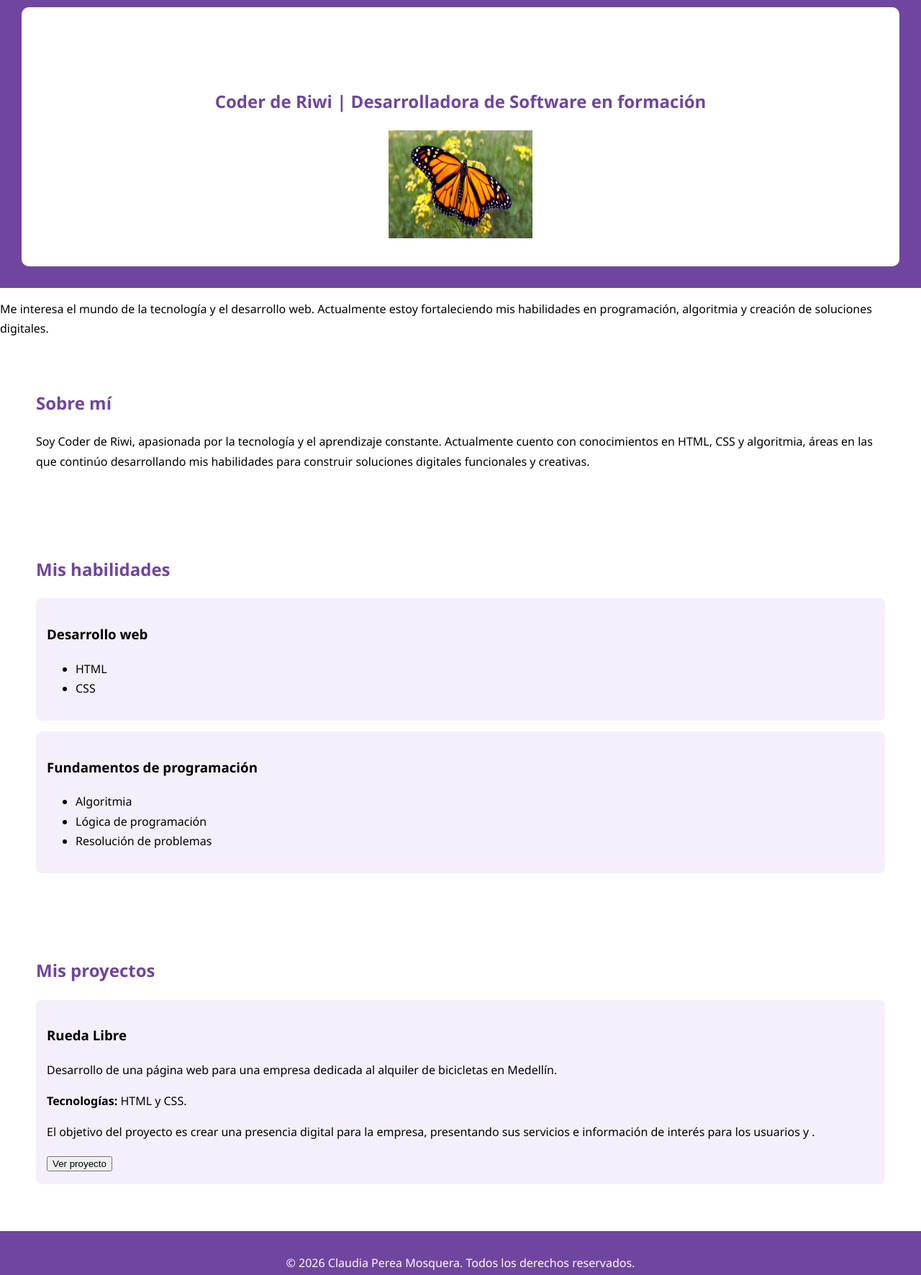
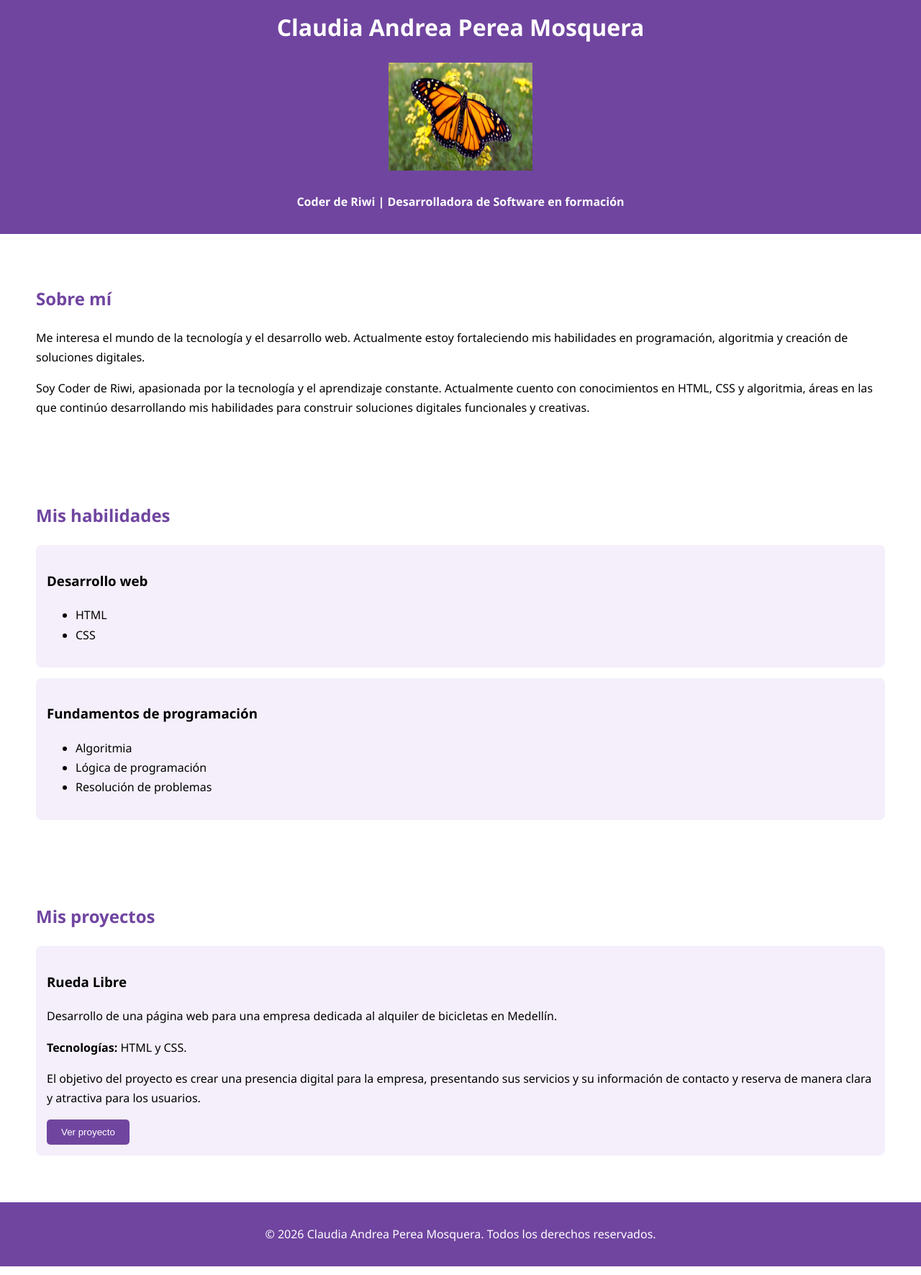
Before and after one commit to claudianperea/mi-perfil, a plain HTML site: page index.html in a window 1280 px wide. Shown: the part 20-1791 px from the top of the page at 72% size. Drawn offline with Linux system fonts and the light colour scheme.

Commit message:
feat(web): perfil mas estilizado

```diff
--- a/css/styles.css
+++ b/css/styles.css
@@ -51,3 +51,12 @@ color: white;
 text-align: center;
 padding: 15px;
 }
+
+button {
+    background-color: #7045a0;
+    color: white;
+    border: none;
+    padding: 10px 20px;
+    border-radius: 5px;
+    cursor: pointer;
+}
--- a/index.html
+++ b/index.html
@@ -8,25 +8,17 @@
 </head>
 <body>
     <header>
-        <section id="inicio">
-            <h1>Claudia Perea</h1>
-            <h2>Coder de Riwi | Desarrolladora de Software en formación</h2>
-
-            <img src="../mi-perfil/img/mariposa.jpg" alt="Foto de perfil de Claudia Perea" width="200" height="150">
-
-
+        <h1>Claudia Andrea Perea Mosquera</h1>
+                    <img src="../mi-perfil/img/mariposa.jpg" alt="Foto de perfil de Claudia Andrea Perea Mosquera" width="200" height="150">
+            <h4>Coder de Riwi | Desarrolladora de Software en formación</h4>
     </header>
-
-     <p>
-                Me interesa el mundo de la tecnología y el desarrollo web.
-                Actualmente estoy fortaleciendo mis habilidades en programación,
-                algoritmia y creación de soluciones digitales.
-            </p>
-        </section>
 
         <section id="sobre-mi">
             <h2>Sobre mí</h2>
-
+            <p>Me interesa el mundo de la tecnología y el desarrollo web.
+            Actualmente estoy fortaleciendo mis habilidades en programación,
+            algoritmia y creación de soluciones digitales.
+            </p>
             <p>
                 Soy Coder de Riwi, apasionada por la tecnología y el aprendizaje
                 constante. Actualmente cuento con conocimientos en HTML, CSS
@@ -73,8 +65,8 @@
 
                 <p>
                     El objetivo del proyecto es crear una presencia digital
-                    para la empresa, presentando sus servicios e información
-                    de interés para los usuarios y .
+                    para la empresa, presentando sus servicios y su información
+                    de contacto y reserva de manera clara y atractiva para los usuarios.
                 </p>
                 <button onclick="window.location.href='https://claudianperea.github.io/Rueda-Libre/'">Ver proyecto</button>
             </article>
@@ -83,7 +75,7 @@
 
 
     <footer>
-    <p>&copy; 2026 Claudia Perea Mosquera. Todos los derechos reservados.</p>
+    <p>&copy; 2026 Claudia Andrea Perea Mosquera. Todos los derechos reservados.</p>
     </footer>
 </body>
 </html>
```
